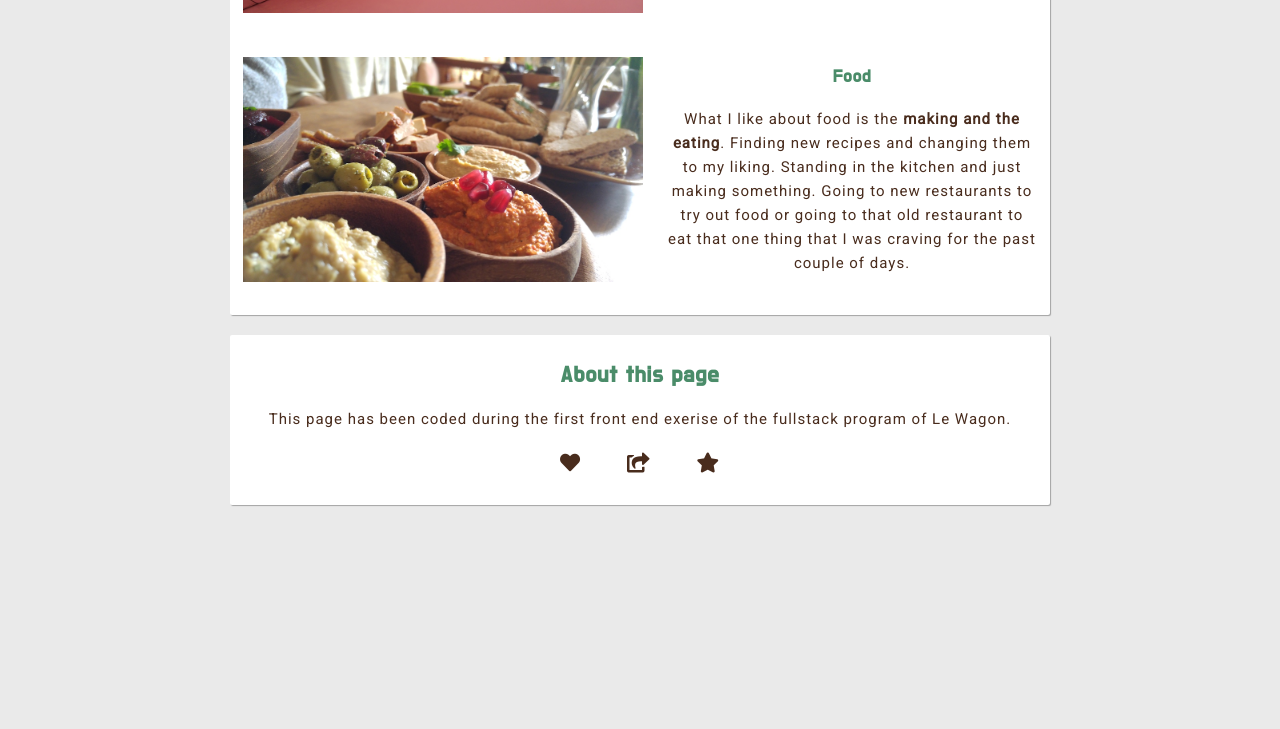
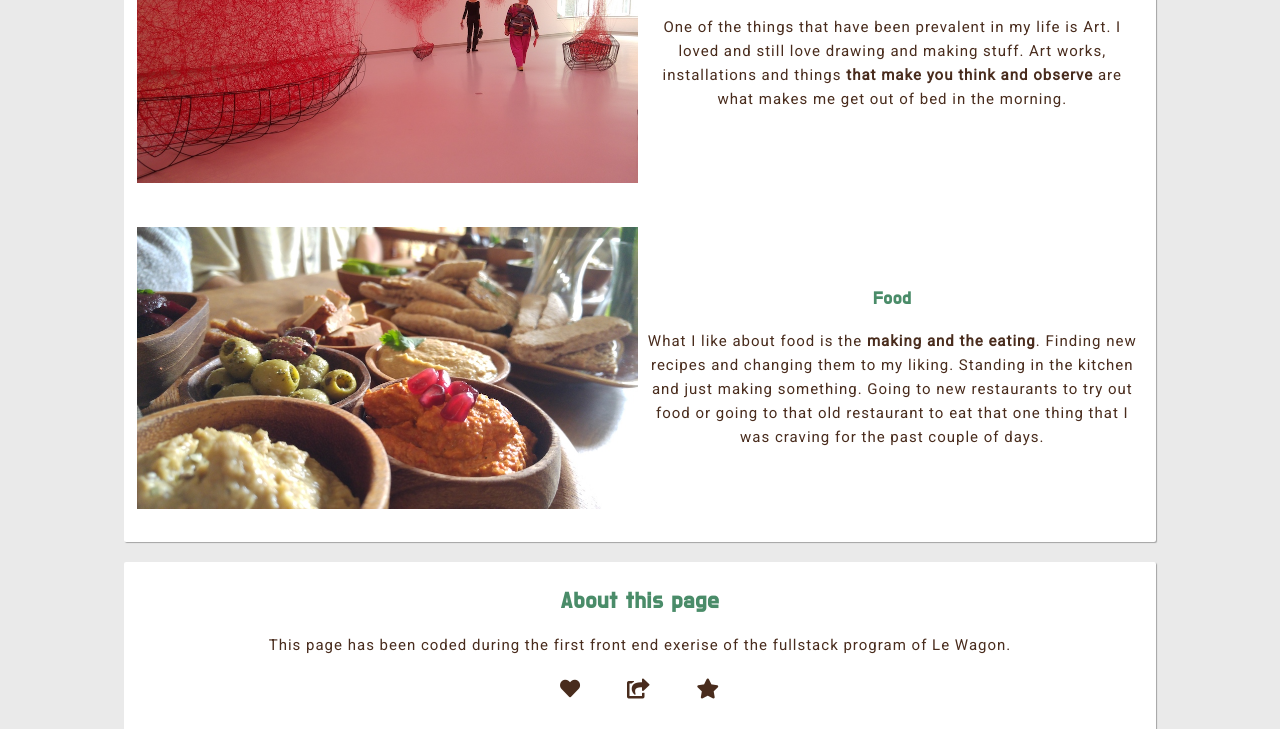
Before and after one commit to RoanMertens/profile, a plain HTML site: page index.html in a window 1280 px wide. Shown: the part 1615-2344 px from the top of the page. Before the commit the page ends 2140 px from the top, so only its background shows below. Drawn offline with Linux system fonts and the light colour scheme.

Commit message:
made website better for a scale of different sizes

```diff
--- a/index.html
+++ b/index.html
@@ -4,8 +4,7 @@
     <link href="https://fonts.googleapis.com/css?family=Roboto" rel="stylesheet">
     <link href="https://fonts.googleapis.com/css?family=Do+Hyeon" rel="stylesheet">
     <link rel="stylesheet" href="https://use.fontawesome.com/releases/v5.0.10/css/all.css">
-    <link rel="stylesheet" media="screen and (min-width: 880px)" href="style_wide.css">
-    <link rel="stylesheet" media="screen and (max-width: 880px)" href="style_slim.css">
+    <link rel="stylesheet" href="style_wide.css">
     <title>My first static Le Wagon page!</title>
   </head>
   <body>
--- a/style_slim.css
+++ /dev/null
@@ -1,90 +0,0 @@
-body {
-  background: #eaeaea;
-  font-family: 'Roboto', sans-serif;
-  letter-spacing: 1px;
-  font-weight: 300;
-  color: #492C1D;
-  font-size: 15px;
-  line-height: 1.6em;
-  text-align: center;
-}
-
-h1, h2, h3 {
-  font-family: 'Do Hyeon', sans-serif;
-  letter-spacing: 1px;
-  color: #4A8C69;
-}
-
-h1 {
-  color: #58728E;
-}
-
-p {
-  color: #492C1D;
-}
-
-a {
-  text-decoration: none;
-  color: #492C1D;
-}
-
-a:hover {
-  text-decoration: underline;
-}
-
-/*
-li {
-  color: #492C1D
-}*/
-
-/*table {
-  font-weight: 300;
-  font-size: 15px;
-  line-height: 1.6em;
-  text-align: center;
-}*/
-
-.my-container {
-    width: 300px;
-    margin: auto;
-}
-
-.card {
-    width: 800px;
-    padding: 10px;
-    background: white;
-    margin: 20px;
-    border-radius: 2px;
-    box-shadow: 1px 1px 1px 0px rgba(0, 0, 0, 0.3);
-}
-
-.image {
-    max-width: 400px;
-    padding: 20px;
-    padding-left: 0;
-    border-radius: 3px;
-    max-height: 300px;
-}
-
-#face {
-  /*margin-top: 20px;*/
-  width: 150px;
-  height: 150px;
-  border-radius: 750px;
-  box-shadow: 0px 0px 5px 1px rgba(0, 0, 0, 0.3);
-}
-
-/*.text-center {
-  text-align: center;
-}*/
-
-.list-inline > li {
- display: inline-block;
- padding: 0px 20px;
-}
-
-.list-inline {
-  list-style: none;
- padding-left: 0px;
- font-size: 20px
-}
--- a/style_wide.css
+++ b/style_wide.css
@@ -32,10 +32,9 @@ a:hover {
   text-decoration: underline;
 }
 
-/*
-li {
-  color: #492C1D
-}*/
+.side-image {
+    visibility: collapse;
+}
 
 table {
   font-weight: 300;
@@ -44,22 +43,26 @@ table {
   text-align: center;
 }
 
+td {
+  width: 50%;
+}
+
 .my-container {
-    width: 860px;
+    width: 100%;
     margin: auto;
 }
 
 .card {
-    width: 800px;
+    width: 80%;
     padding: 10px;
     background: white;
-    margin: 20px;
+    margin: 20px auto;
     border-radius: 2px;
     box-shadow: 1px 1px 1px 0px rgba(0, 0, 0, 0.3);
 }
 
 .image {
-    max-width: 400px;
+    max-width: 100%;
     padding: 20px;
     padding-left: 0;
     border-radius: 3px;
```
